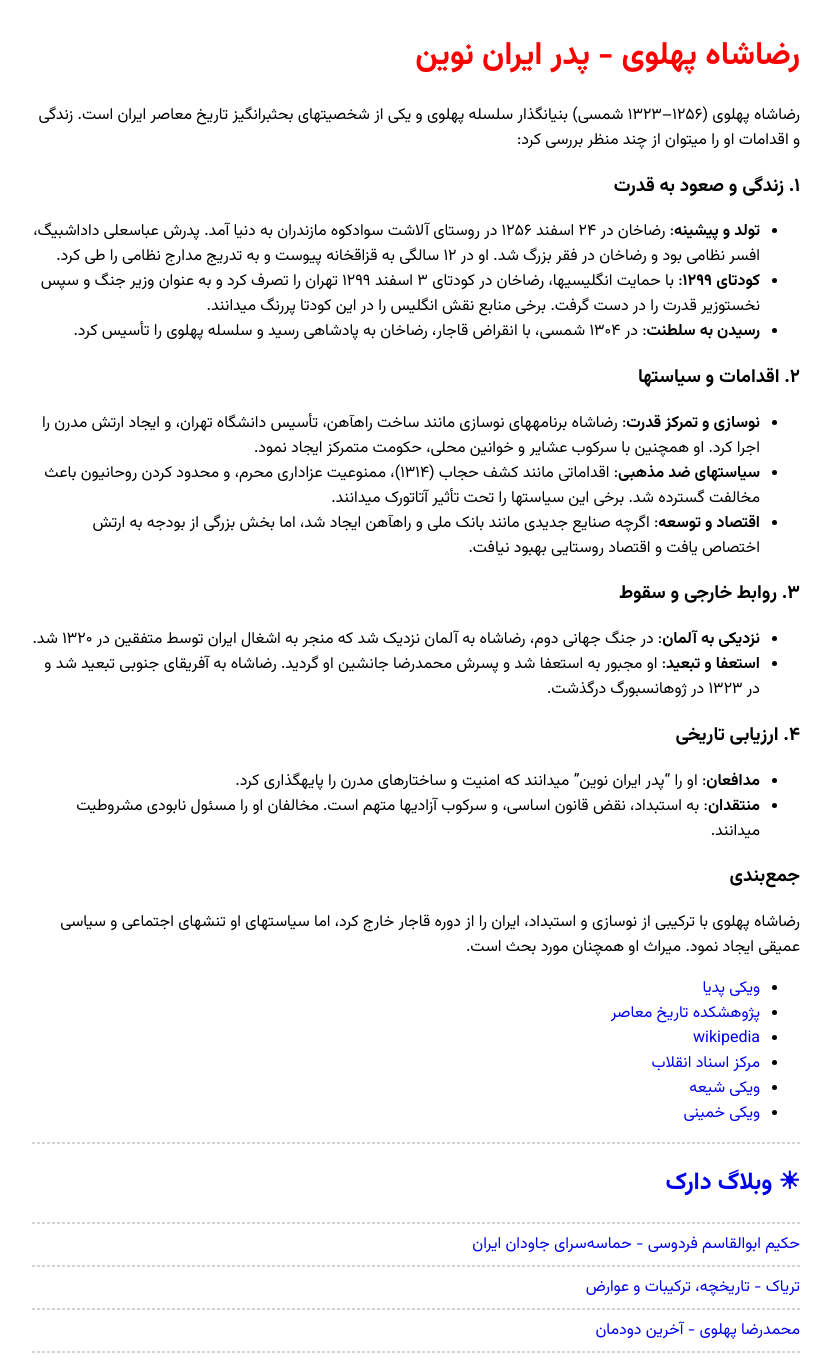
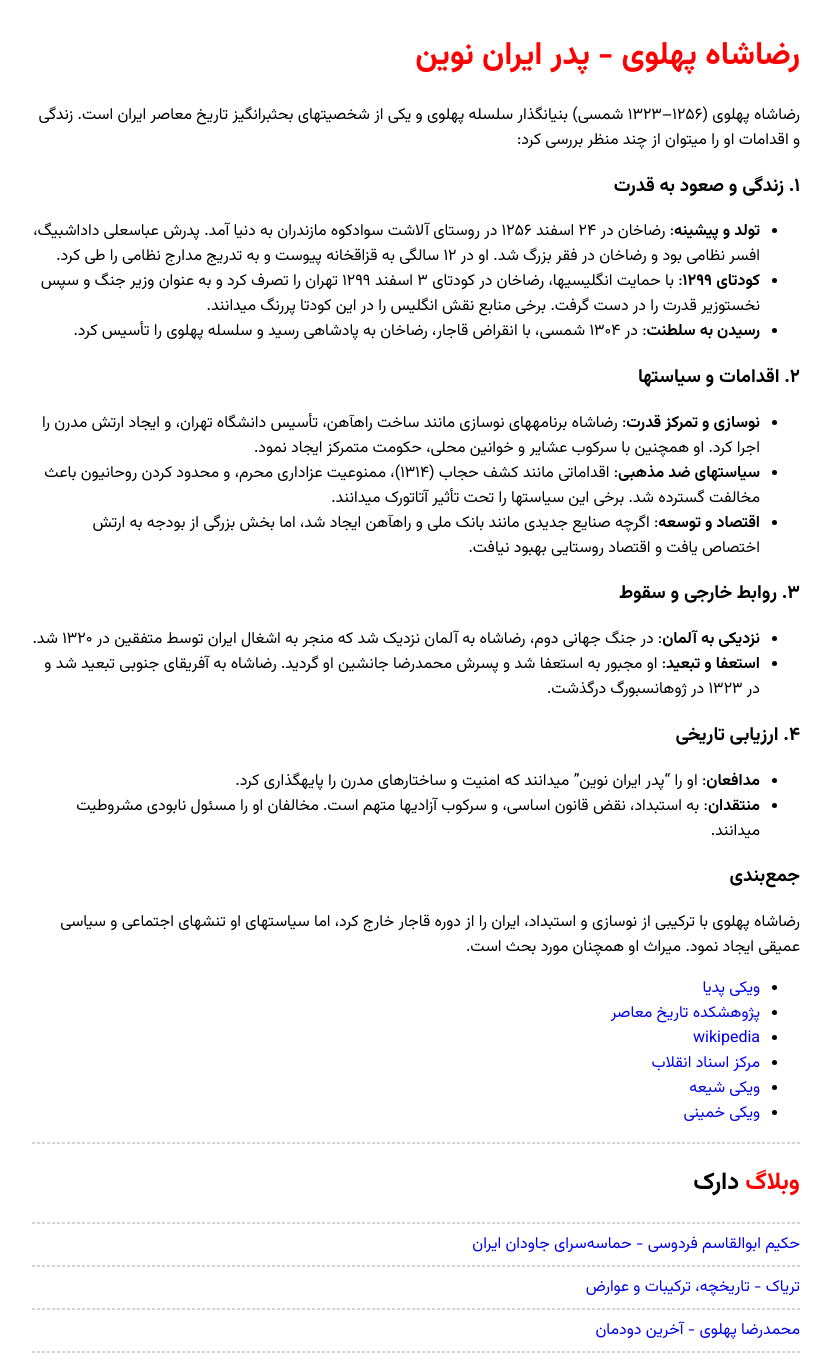
Before and after one commit to darkblog/darkblog.github.io, a Jekyll site: the page built from _posts/2024-7-4-4.md, in a window 1280 px wide. Shown: the whole page, without its empty margins (224-1055 px from the left). Built offline with Jekyll 4.4.1, drawn with Linux system fonts in a browser that asks for light colours.

Commit message:
Update post.html

```diff
--- a/_layouts/post.html
+++ b/_layouts/post.html
@@ -9,7 +9,7 @@
 <body>
 <h1>{{ page.title }}</h1>
 {{ content }}
-<hr><h2><a href="https://darkblog.github.io/">&#9728; وبلاگ دارک</a></h2>
+<hr><h2><a href="https://darkblog.github.io/"><span style="color:red">وبلاگ</span>&nbsp;<span style="color:black">دارک</span></a></h2>
 {% for related_post in site.related_posts limit:3 %}<hr><a href="{{ site.url }}{{ related_post.url }}">{{ related_post.title }}</a>{% endfor %}<hr>
 </body>
 </html>
```
